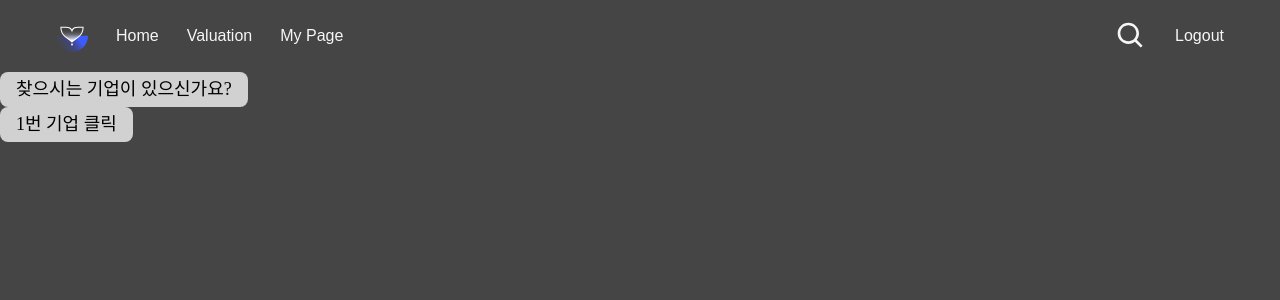
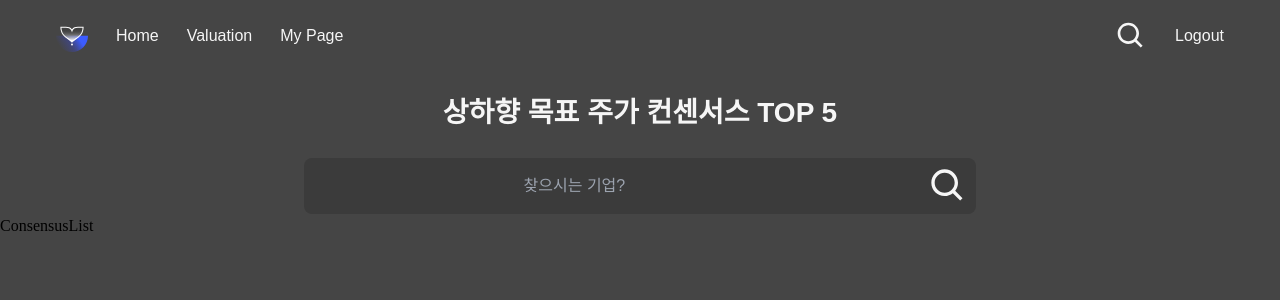
Before and after one commit to valueGa/valueGa_frontend, a React (Vite) app: page / in a window 1280 px wide. Both pictures are taken after a click on the button "Let's Start". Shown: the top 300 px of the page. Built offline with nearby package versions, Linux system fonts and the light colour scheme; a web font is replaced by a local one.

Commit message:
feat: Home 검색창 개발

```diff
--- a/package.json
+++ b/package.json
@@ -11,9 +11,11 @@
   },
   "dependencies": {
     "autoprefixer": "^10.4.19",
+    "chart.js": "^4.4.3",
     "http-proxy-middleware": "^3.0.0",
     "postcss": "^8.4.38",
     "react": "^18.2.0",
+    "react-chartjs-2": "^5.2.0",
     "react-dom": "^18.2.0",
     "react-router-dom": "^6.23.1"
   },
--- a/src/components/consensus/home/ConsensusHome.jsx
+++ b/src/components/consensus/home/ConsensusHome.jsx
@@ -1,26 +1,33 @@
 import { useNavigate } from "react-router-dom";
 import { URI_PATH } from "~/routers/main-router";
-
+import Graph from "./Graph";
+import Search from "./Search";
+import ConsensusList from "./ConsensusList"
 export default function ConsensusHome() {
   const navigate = useNavigate();
   return (
+    // <div>
+    //   <div>
+    //     <button
+    //       className="text-body2 bg-tuatara-200 p-1 px-4 rounded-lg"
+    //       onClick={() => navigate(`${URI_PATH.consensusPage}/${2}`)}
+    //     >
+    //       찾으시는 기업이 있으신가요?
+    //     </button>
+    //   </div>
+    //   <div>
+    //     <button
+    //       className="text-body2 bg-tuatara-200 p-1 px-4 rounded-lg"
+    //       onClick={() => navigate(`${URI_PATH.consensusPage}/${1}`)}
+    //     >
+    //       1번 기업 클릭
+    //     </button>
+    //   </div>
+    // </div>
     <div>
-      <div>
-        <button
-          className="text-body2 bg-tuatara-200 p-1 px-4 rounded-lg"
-          onClick={() => navigate(`${URI_PATH.consensusPage}/${2}`)}
-        >
-          찾으시는 기업이 있으신가요?
-        </button>
-      </div>
-      <div>
-        <button
-          className="text-body2 bg-tuatara-200 p-1 px-4 rounded-lg"
-          onClick={() => navigate(`${URI_PATH.consensusPage}/${1}`)}
-        >
-          1번 기업 클릭
-        </button>
-      </div>
+      <Graph />
+      <Search />
+      <ConsensusList/>
     </div>
   );
 }
--- /dev/null
+++ b/src/components/consensus/home/ConsensusList.jsx
@@ -0,0 +1,7 @@
+import React from 'react'
+
+export default function ConsensusList() {
+  return (
+    <div>ConsensusList</div>
+  )
+}
--- /dev/null
+++ b/src/components/consensus/home/Graph.jsx
@@ -0,0 +1,63 @@
+import React, { useState, useEffect } from "react";
+import { Bar } from "react-chartjs-2";
+import calPercentChange from "../../../utiles/calPercentChange";
+import calPriceChange from "../../../utiles/calPriceChange";
+
+const TopBottomStockChart = () => {
+  const [top5Stocks, setTop5Stocks] = useState([]);
+  const [bottom5Stocks, setBottom5Stocks] = useState([]);
+
+  const tmpTop5 = [
+    { stockName: "LG전자", targetPrice: 120000, currentPrice: 80000 },
+    { stockName: "삼성전자", targetPrice: 85000, currentPrice: 78700 },
+    { stockName: "알테오젠", targetPrice: 278500, currentPrice: 268500 },
+    { stockName: "다우존스", targetPrice: 11000, currentPrice: 12000 },
+    { stockName: "HLB", targetPrice: 65000, currentPrice: 64300 },
+    { stockName: "하나금융지주", targetPrice: 55000, currentPrice: 59900 },
+    { stockName: "한국앤컴퍼니", targetPrice: 13000, currentPrice: 14980 },
+    {
+      stockName: "ACE 글로벌브랜드TOP10블룸버그",
+      targetPrice: 120000,
+      currentPrice: 15190,
+    },
+    {
+      stockName: "삼성 블룸버그 WTI원유 선물 ETN",
+      targetPrice: 7000,
+      currentPrice: 10635,
+    },
+  ];
+
+  useEffect(() => {
+    const stocksWithPercentage = tmpTop5.map((stock) => ({
+      ...stock,
+      priceChangePercentage: calPercentChange(
+        stock.targetPrice,
+        stock.currentPrice
+      ),
+    }));
+
+    stocksWithPercentage.sort(
+      (a, b) => b.priceChangePercentage - a.priceChangePercentage
+    );
+
+    const top5 = stocksWithPercentage.slice(0, 5);
+    const bottom5 = stocksWithPercentage.slice(-5);
+
+    setTop5Stocks(top5);
+    setBottom5Stocks(bottom5);
+
+    return () => {
+      setTop5Stocks([]);
+      setBottom5Stocks([]);
+    };
+  }, []);
+
+  return (
+    <div className="text-center text-tuatara-50 font-apple m-5">
+      <div className="text-heading3 font-bold">상하향 목표 주가 컨센서스 TOP 5</div>
+      {/* 그래프 개발하면 넣기 */}
+    </div>
+  );
+};
+
+export default TopBottomStockChart;
--- /dev/null
+++ b/src/components/consensus/home/Search.jsx
@@ -0,0 +1,21 @@
+import React from "react";
+import searchIcon from "~/assets/icons/search.svg";
+
+export default function Search() {
+  return (
+    <div className="flex max-w-2xl mx-auto mt-6">
+      <div className="flex flex-row w-full p-2 justify-between font-apple text-caption bg-tuatara-900 text-tuatara-200 rounded-lg">
+        <input
+          type="text"
+          className="px-4 py-2 w-4/5 bg-transparent focus:outline-none text-center"
+          placeholder="찾으시는 기업?"
+        />
+        <img
+          src={searchIcon}
+          className="items-center cursor-pointer"
+          alt="Search"
+        />
+      </div>
+    </div>
+  );
+}
--- /dev/null
+++ b/src/utiles/calPercentChange.js
@@ -0,0 +1,5 @@
+export default function calPercentChange(targetPrice, currentPrice) {
+  const priceChangePercentage =
+    ((targetPrice - currentPrice) / currentPrice) * 100;
+  return priceChangePercentage;
+}
--- /dev/null
+++ b/src/utiles/calPriceChange.js
@@ -0,0 +1,4 @@
+export default function calPriceChange(targetPrice, currentPrice) {
+  const priceDiff = (targetPrice - currentPrice)
+  return priceDiff;
+}
--- a/vite.config.js
+++ b/vite.config.js
@@ -17,6 +17,7 @@ export default defineConfig({
       { find: "~/routers", replacement: "/src/routers" },
       { find: "~/routes", replacement: "/src/routes" },
       { find: "~/assets", replacement: "/src/assets" },
+      { find: "~/utiles", replacement: "/src/utiles" },
       { find: "~/components", replacement: "/src/components" },
     ],
   },
```
Also changed, not shown: 1 other file (tests, documents, lock files or other folders).
